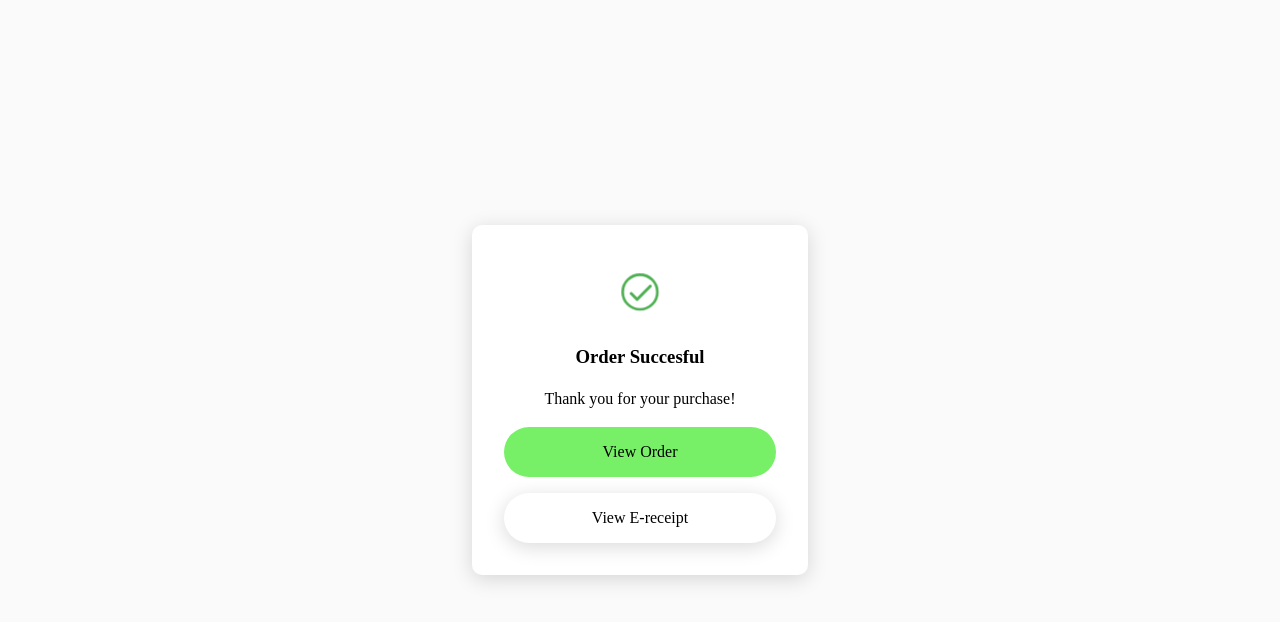
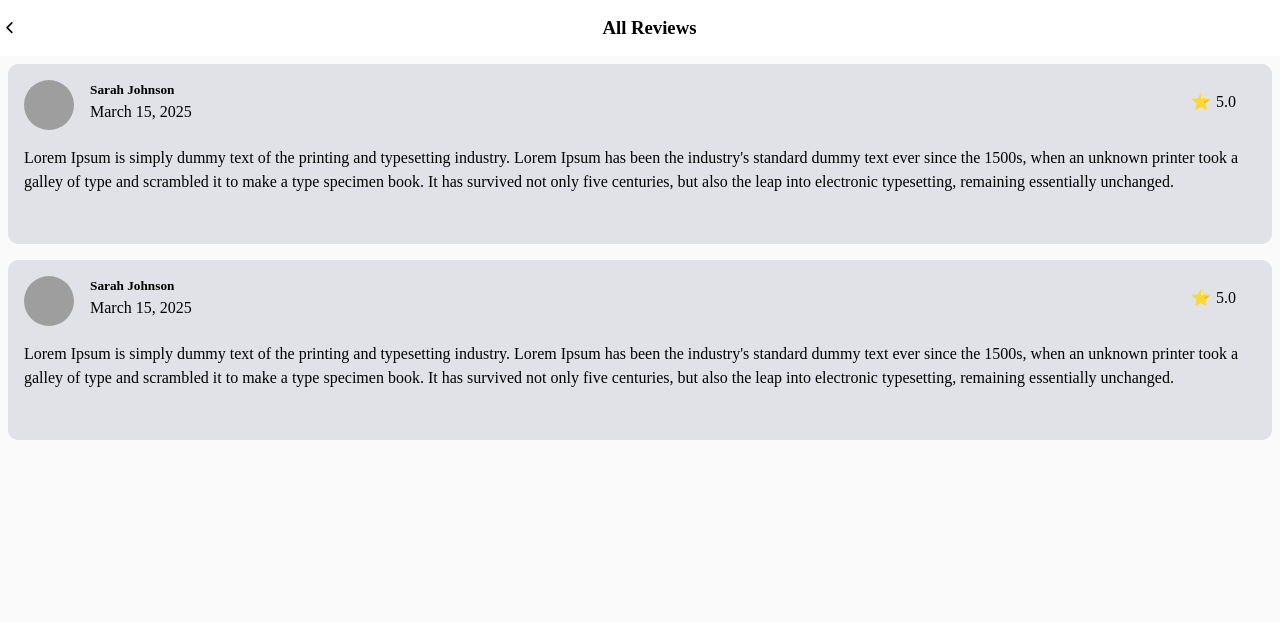
Before and after one commit to Peterh04/soko-link, a React app: page / in a window 1280 px wide. Shown: the top 622 px of the page. Built offline with nearby package versions, Linux system fonts and the light colour scheme; grey boxes are pictures that could not be loaded; the HTML template or start-up script is replaced by a standard one.

Commit message:
feat:Add review page
Users can now see all the reviews for vendor from all buyers

```diff
--- a/src/App.jsx
+++ b/src/App.jsx
@@ -1,9 +1,12 @@
 import "./App.css";
+import CommentReview from "./components/CommentReview";
 import ChatPage from "./pages/ChatPage";
+import CommentPage from "./pages/CommentsPage";
 import EmailSignIn from "./pages/EmailSignIn";
 import HomePage from "./pages/HomePage";
 import PaymentPage from "./pages/PaymentPage";
 import ProductPage from "./pages/ProductPage";
+import ReceiptPage from "./pages/ReceiptPages";
 import RegisterPage from "./pages/RegisterPage";
 import SignInPage from "./pages/SignInPage";
 import SuccessfulOrderPage from "./pages/SuccessfulOrderPage";
@@ -11,7 +14,7 @@ import SuccessfulOrderPage from "./pages/SuccessfulOrderPage";
 function App() {
   return (
     <>
-      <SuccessfulOrderPage />
+      <CommentPage />
     </>
   );
 }
--- /dev/null
+++ b/src/components/CommentReview.jsx
@@ -0,0 +1,38 @@
+import "../styles/commentReview.css";
+
+export default function CommentReview() {
+  return (
+    <div className="comment-review" aria-label="comment review">
+      <div className="comment-review-header">
+        <div className="user-profile">
+          <div className="user-image-container">
+            <img
+              src="https://images.unsplash.com/photo-1597393922738-085ea04b5a07?ixlib=rb-4.1.0&ixid=M3wxMjA3fDB8MHxwaG90by1wYWdlfHx8fGVufDB8fHx8fA%3D%3D&auto=format&fit=crop&q=80&w=1022"
+              alt=""
+              className="user-img"
+            />
+          </div>
+          <div className="user-comment-meta">
+            <h5 className="user-name">Sarah Johnson</h5>
+            <p>March 15, 2025</p>
+          </div>
+        </div>
+        <div className="user-rating">
+          <p>
+            {" "}
+            ⭐ <span>5.0</span>
+          </p>
+        </div>
+      </div>
+
+      <p>
+        Lorem Ipsum is simply dummy text of the printing and typesetting
+        industry. Lorem Ipsum has been the industry's standard dummy text ever
+        since the 1500s, when an unknown printer took a galley of type and
+        scrambled it to make a type specimen book. It has survived not only five
+        centuries, but also the leap into electronic typesetting, remaining
+        essentially unchanged.{" "}
+      </p>
+    </div>
+  );
+}
--- /dev/null
+++ b/src/pages/CommentsPage.jsx
@@ -0,0 +1,19 @@
+import "../styles/commentPage.css";
+import CommentReview from "../components/CommentReview";
+import BackIcon from "../assets/icons/back.svg?react";
+
+export default function CommentPage() {
+  return (
+    <main aria-label="comments review page" className="comment-page">
+      <header className="comment-page-header ">
+        <BackIcon className="fa" />
+        <h3>All Reviews</h3>
+      </header>
+
+      <section aria-label="comments section" className="comments-section">
+        <CommentReview />
+        <CommentReview />
+      </section>
+    </main>
+  );
+}
--- /dev/null
+++ b/src/pages/ReceiptPages.jsx
@@ -0,0 +1,78 @@
+import "../styles/receiptPage.css";
+import BackIcon from "../assets/icons/back.svg?react";
+import barCode from "../assets/barcode.gif";
+export default function ReceiptPage() {
+  return (
+    <main aria-label="Receipt Page" className="receipt-page">
+      <div
+        aria-label="receipt page header"
+        className="receipt-page-header-container"
+      >
+        <div className="receipt-page-header">
+          <div className="icon-container">
+            <BackIcon className="fa" />
+          </div>
+          <h3>Detail Payment</h3>
+        </div>
+      </div>
+
+      <div className="receipt-container">
+        <section aria-label="receipt" className="receipt">
+          <div className="receipt-item">
+            <div className="item-details">
+              <div className="item-image-container">
+                <img
+                  src="https://nobero.com/cdn/shop/files/WhatsAppImage2024-05-14at12.33.18PM_cb1370a5-db13-4212-b840-cc2377484f2a.jpg?v=1755606410"
+                  alt="Purchased Item"
+                  className="item-image"
+                />
+              </div>
+              <div className="item-details-meta">
+                <div className="item-name">T-shirt</div>
+                <div className="item-price">
+                  ksh <span>2000</span>
+                </div>
+              </div>
+            </div>
+
+            <div className="transaction-details">
+              <div className="transaction-detail-container">
+                <div>Status</div>
+                <div className="transaction-status">Completed</div>
+              </div>
+              <div className="transaction-detail-container">
+                <div>Transaction ID</div>
+                <div>#TXN12345</div>
+              </div>
+              <div className="transaction-detail-container">
+                <div>Name</div>
+                <div>KFC Bucket</div>
+              </div>
+              <div className="transaction-detail-container">
+                <div>Payment Method</div>
+                <div>M-Pesa</div>
+              </div>
+
+              <div className="transaction-detail-container">
+                <div>Time</div>
+                <div>April 17, 2025, 9:00Am</div>
+              </div>
+            </div>
+            <div className="fee-details">
+              <div className="fee-detail-container">
+                <div>Total Amount</div>
+                <div>
+                  ksh <span>2,000</span>
+                </div>
+              </div>
+              <div className="bar-code-container">
+                <img src={barCode} alt="bar code" />
+              </div>
+            </div>
+          </div>
+        </section>
+      </div>
+      <button>Download E-receipt</button>
+    </main>
+  );
+}
--- /dev/null
+++ b/src/styles/commentPage.css
@@ -0,0 +1,44 @@
+.comment-page {
+  display: flex;
+  flex-direction: column;
+
+  width: 100%;
+  height: 100vh;
+
+  gap: 3rem;
+
+  padding-top: 7vh;
+}
+
+.comment-page > .comment-page-header {
+  display: flex;
+  align-items: center;
+
+  position: fixed;
+  top: 0;
+  left: 0;
+  right: 0;
+
+  width: 100%;
+  height: 7vh;
+
+  z-index: 500;
+
+  background-color: white;
+}
+
+.comment-page-header > h3 {
+  display: flex;
+  justify-content: center;
+  width: 100%;
+}
+
+.comment-page > .comments-section {
+  display: flex;
+  flex-direction: column;
+  width: 100%;
+  height: 100%;
+
+  padding: 0.5rem;
+  gap: 1rem;
+}
--- /dev/null
+++ b/src/styles/commentReview.css
@@ -0,0 +1,55 @@
+.comment-review {
+  display: flex;
+  flex-direction: column;
+
+  width: 100%;
+
+  min-height: 180px;
+  padding: 1rem;
+
+  background-color: var(--light-ternary-400);
+
+  border-radius: 10px;
+
+  gap: 1rem;
+}
+
+.comment-review > .comment-review-header {
+  display: flex;
+  width: 100%;
+
+  position: relative;
+}
+
+.comment-review-header > .user-profile {
+  display: flex;
+  gap: 1rem;
+}
+
+.user-profile > .user-image-container {
+  width: 300px;
+  height: 300px;
+  overflow: hidden; /* ensures image doesn’t spill out */
+  border-radius: 50%; /* optional */
+}
+
+.user-image-container > img {
+  width: 100%;
+  height: 100%;
+  object-fit: cover;
+}
+
+.user-rating {
+  display: flex;
+  align-items: center;
+  justify-content: center;
+
+  position: absolute;
+  right: 20px;
+  top: 10px;
+
+  gap: 1rem;
+}
+.user-rating > p > span {
+  color: black;
+}
--- a/src/styles/feedback.css
+++ b/src/styles/feedback.css
@@ -38,8 +38,8 @@
   justify-content: center;
   align-items: center;
 
-  width: 30px;
-  height: 30px;
+  width: 50px;
+  height: 50px;
 
   border-radius: 50%;
 
--- /dev/null
+++ b/src/styles/receiptPage.css
@@ -0,0 +1,179 @@
+.receipt-page {
+  display: flex;
+
+  flex-direction: column;
+
+  width: 100%;
+  height: 100vh;
+
+  position: relative;
+}
+
+.receipt-page > .receipt-page-header-container {
+  display: flex;
+
+  width: 100%;
+  height: 30vh;
+
+  background-color: var(--light-secondary-400);
+}
+
+.receipt-page-header-container > .receipt-page-header {
+  display: flex;
+  align-items: center;
+  justify-content: space-between; /* or flex-start if you prefer */
+  height: 50px;
+  width: 100%;
+  padding: 0 1rem;
+  position: relative;
+}
+.receipt-page-header > .icon-container {
+  display: flex;
+  align-items: center;
+  justify-content: center;
+
+  width: 40px;
+  height: 40px;
+  border-radius: 50%;
+
+  background-color: white;
+}
+
+.receipt-page-header > .icon-container > .fa {
+  width: 30px;
+  height: 30px;
+}
+
+.receipt-page-header > h3 {
+  position: absolute;
+  left: 50%;
+
+  font-weight: 600;
+
+  margin: 0;
+
+  transform: translateX(-50%);
+}
+
+.receipt-page > .receipt-container {
+  display: flex;
+  height: 60vh;
+  width: 95%;
+
+  border-radius: 10px;
+
+  position: absolute;
+
+  top: 10%;
+  left: 10px;
+  background-color: white;
+
+  box-shadow: 0 4px 12px rgba(0, 0, 0, 0.08);
+}
+
+.receipt-container > .receipt {
+  display: flex;
+  flex-direction: column;
+
+  width: 100%;
+  height: 100%;
+
+  padding: 3rem 0.5rem 0.5rem 1rem;
+}
+
+.receipt > .receipt-item {
+  display: flex;
+  flex-direction: column;
+  width: 100%;
+
+  gap: 1rem;
+}
+
+.receipt-item > .item-details {
+  display: flex;
+  gap: 1rem;
+
+  align-items: center;
+}
+
+.item-details > .item-image-container {
+  display: flex;
+
+  width: 80px;
+  height: 80px;
+
+  border-radius: 10px;
+
+  overflow: hidden;
+}
+
+.item-image-container > .item-image {
+  width: 100%;
+  height: 100%;
+  object-fit: cover;
+  display: block;
+}
+
+.item-details > .item-details-meta {
+  display: flex;
+  flex-direction: column;
+
+  width: 100%;
+}
+
+.transaction-details {
+  display: flex;
+  flex-direction: column;
+  gap: 1rem;
+  align-items: flex-start; /* 👈 fix alignment */
+}
+
+.transaction-details > .transaction-detail-container {
+  display: flex;
+  justify-content: space-between;
+  width: 100%;
+
+  /* background-color: red; */
+}
+
+.transaction-detail-container > div {
+  max-width: 200px;
+
+  /* background-color: yellow; */
+}
+
+.fee-details {
+  display: flex;
+  flex-direction: column;
+
+  gap: 1rem;
+
+  width: 100%;
+}
+
+.fee-details > .fee-detail-container {
+  display: flex;
+  justify-content: space-between;
+  width: 100%;
+}
+
+.bar-code-container {
+  display: flex;
+  width: 100%;
+
+  justify-content: center;
+}
+
+.bar-code-container > img {
+  width: 80%;
+  height: 50px;
+}
+
+.receipt-page > button {
+  position: absolute;
+  bottom: 40px;
+  left: 20px;
+
+  width: 90%;
+  background-color: var(--light-secondary-400);
+}
```
Also changed, not shown: src/assets/barcode.gif (added).
